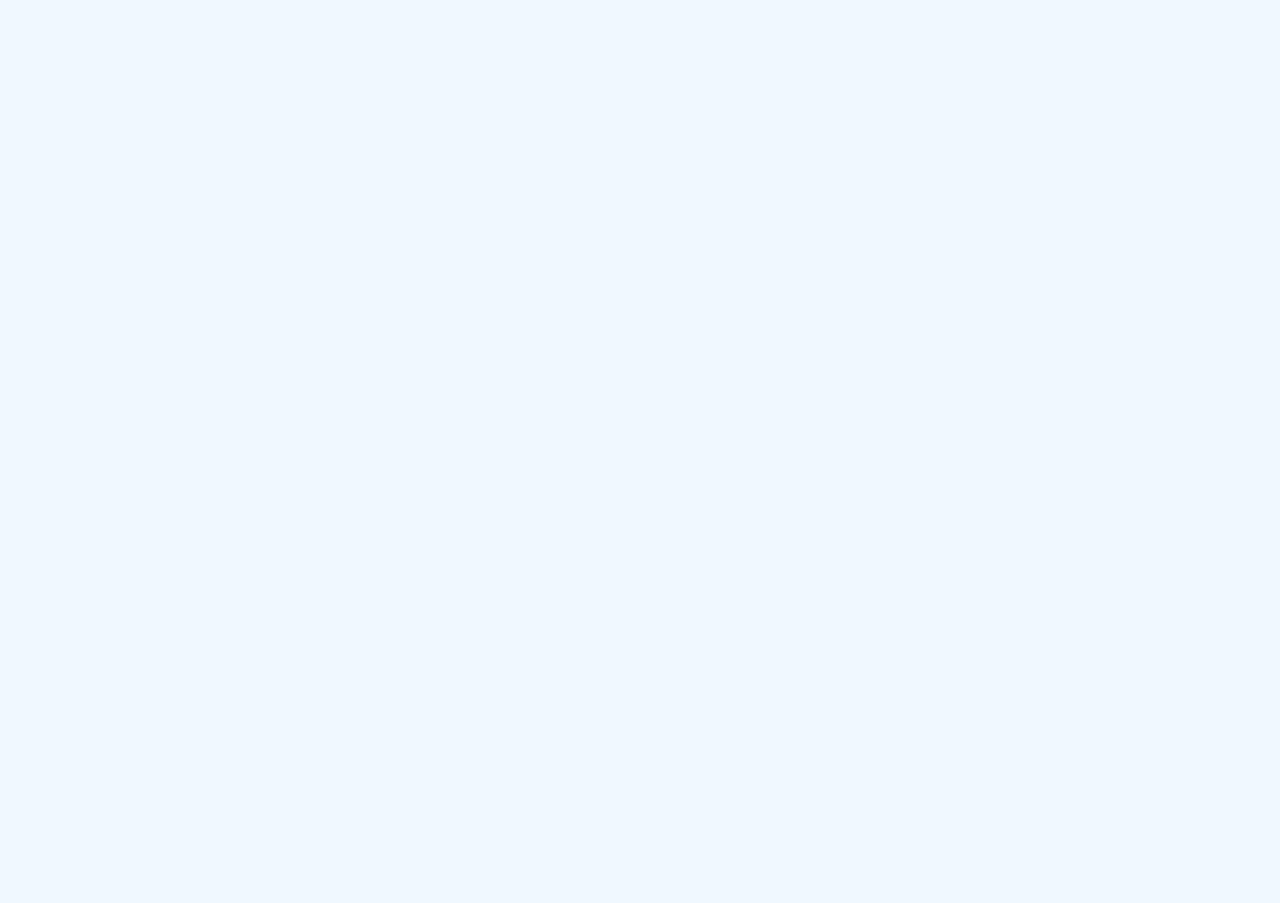
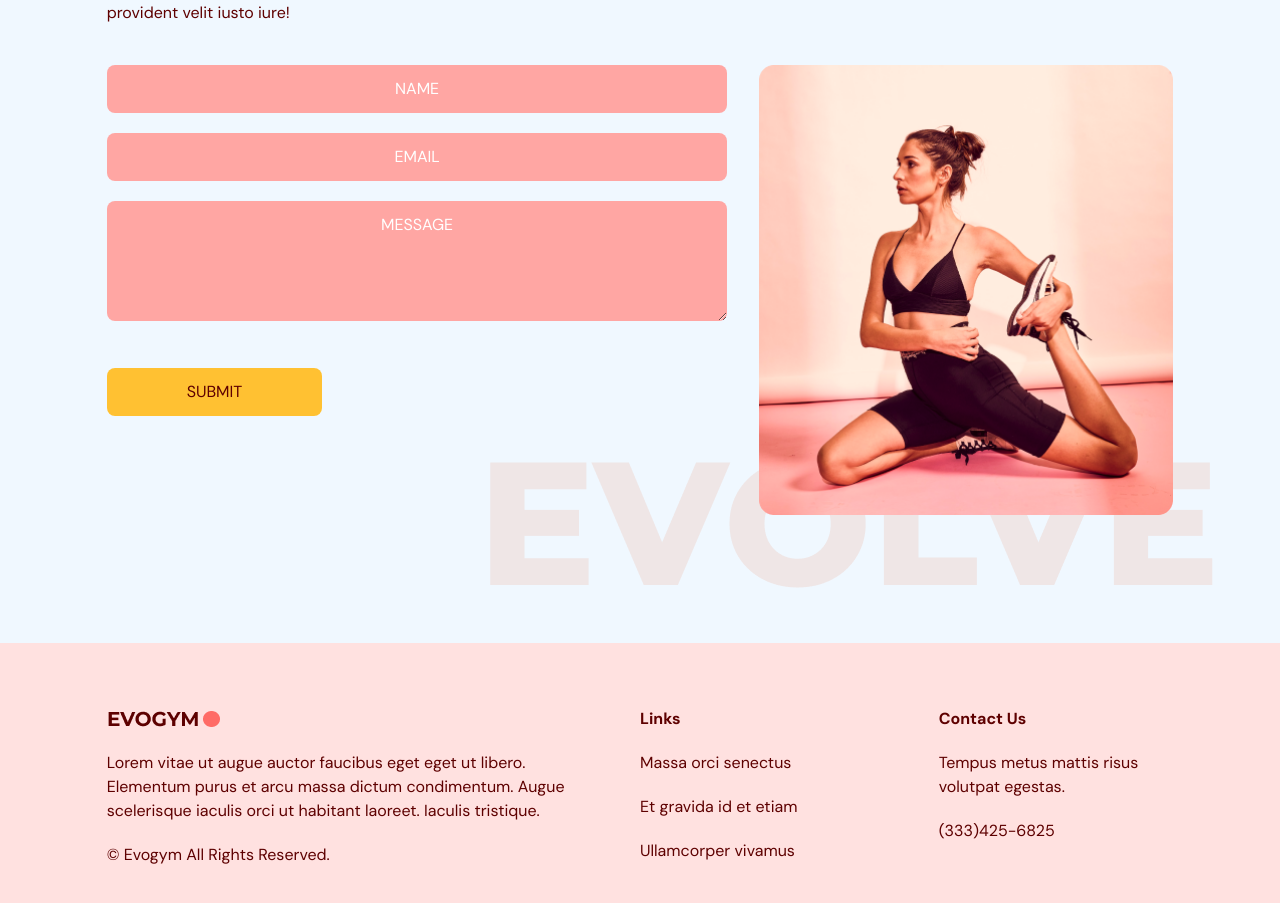
Before and after one commit to Jas-developer/JOSE_RIZAL_REPORT-WEB, a React (Vite) app: page / in a window 1280 px wide. Shown: the part 3165-4068 px from the top of the page. Before the commit the page ends 2990 px from the top, so only its background shows below. Built offline with nearby package versions, Linux system fonts and the light colour scheme.

Commit message:
added footer and style

```diff
--- a/package.json
+++ b/package.json
@@ -14,7 +14,8 @@
     "framer-motion": "^10.16.4",
     "react": "^18.2.0",
     "react-anchor-link-smooth-scroll": "^1.0.12",
-    "react-dom": "^18.2.0"
+    "react-dom": "^18.2.0",
+    "react-hook-form": "^7.47.0"
   },
   "devDependencies": {
     "@types/node": "^20.8.0",
--- a/src/App.tsx
+++ b/src/App.tsx
@@ -4,7 +4,8 @@ import { SelectedPage } from './shared/type';
 import { Home } from './scenes/home';
 import { Benifits } from './scenes/benifits';
 import { OurClasses } from './scenes/ourClasses';
-
+import { ContactUS } from './scenes/contactus';
+import { Footer } from './scenes/footer';
 const App = () => {
   const [selectedPage, setSelectedPage] = useState<SelectedPage>(SelectedPage.Home);
   const [isTopOfPage,setIsTopOfPage] = useState<boolean>(true);
@@ -28,6 +29,8 @@ const App = () => {
      <Home setSelectedPage={setSelectedPage}/>
      <Benifits setSelectedPage={setSelectedPage}/>
      <OurClasses setSelectedPage={setSelectedPage}/>
+     <ContactUS setSelectedPage={setSelectedPage}/>
+     <Footer />
     </div>
   );
 };
--- a/src/scenes/benifits/Benefit.tsx
+++ b/src/scenes/benifits/Benefit.tsx
@@ -34,7 +34,7 @@ export const Benefit = ({icon , title, setSelectedPage,description}:Props ) => {
          </div>
          <h4 className="font-bold">{title}</h4>
          <p className="my-3">{description}</p>
-        <AnchorLink href={`#${SelectedPage.ContactUs}`} onClick={() => setSelectedPage(SelectedPage.ContactUs)} className='text-sm font-bold text-primary-500 underline hover:text-secondary-500'>
+        <AnchorLink href={`#${SelectedPage.ContactUs}`} onClick={() => setSelectedPage(SelectedPage.Benifits)} className='text-sm font-bold text-primary-500 underline hover:text-secondary-500'>
         <p>Learn More</p>
         </AnchorLink>
         </motion.div>
--- /dev/null
+++ b/src/scenes/contactus/index.tsx
@@ -0,0 +1,133 @@
+import { SelectedPage } from "@/shared/type";
+import { motion } from "framer-motion";
+import { useForm } from "react-hook-form";
+import ContactUsGraphic from "@/assets/ContactUsPageGraphic.png";
+import { HText } from "@/shared/HText";
+
+type Props = {
+    setSelectedPage: (value : SelectedPage) => void;
+}
+
+
+const ContactUS = ({setSelectedPage} : Props) => {
+
+    const {
+        register,
+        trigger,
+        formState: { errors }
+    } = useForm();
+
+   const onSubmit = async (e: any) => {
+    const isValid = await trigger();
+    if(!isValid){
+        e.preventDefault();
+    }
+   }
+
+
+
+
+   const INPUT_STYLES = `w-full rounded-lg bg-primary-300 px05 py-3 placeholder-white text-center outline-none mb-5`;
+
+    return (
+        <section id="contactus" className="mx-auto w-5/6 pt-24 pb-32">
+            <motion.div onViewportEnter={() => setSelectedPage(SelectedPage.ContactUs)}>
+             {/* HEADER */}
+             <motion.div   initial="hidden" whileInView="visible"
+             viewport={{once:true, amount: 0.5}}
+             transition={{ delay: 0.4, duration: 1}}
+             variants={{
+             hidden: {opacity: 0, x:-100},
+             visible:{opacity: 1, x:0},
+            }} className="md:w-3/5">
+              <HText>
+                <span className="text-primary-500">JOIN NOW</span> TO GET IN SHAPE
+              </HText>
+              <p className="my-5">Lorem ipsum dolor sit amet consectetur adipisicing elit. Voluptatum distinctio libero provident velit iusto iure!</p>
+             </motion.div>
+             {/* FORM AND IMAGE */}
+             <div className="mt-10 justify-between gap-8 md:flex">
+                <motion.div className="mt-10 basis-3/5 md:mt-0"  initial="hidden" whileInView="visible"
+             viewport={{once:true, amount: 0.5}}
+             transition={{ delay: 0.5, duration: 1}}
+             variants={{
+             hidden: {opacity: 0, y:-100},
+             visible:{opacity: 1, y:0},
+            }}>
+
+                <form className="" target="_blank"   onSubmit={onSubmit} method="POST" action="https://formsubmit.co/evaristojason25@email.com">
+                    {/* for name */}
+                  <input className={INPUT_STYLES} type="text"  placeholder="NAME" {...register("name",{
+                    required: true,
+                    maxLength:100,
+                  })}/>
+                  {errors.name && (
+                    <p className="mt-1 text-primary-500">
+                        {errors.name.type === "required" && "This field is required" }
+                         {errors.name.type === "maxLength" && "Max length is 100 character." }
+                    </p>
+                  )}
+                      {/* for email */}
+                    <input className={INPUT_STYLES} type="text"  placeholder="EMAIL" {...register("email",{
+                    required: true,
+                    pattern: /^[A-Z0-9._%+-]+@[A-Z0-9.-]+\.[A-Z]{2,}$/i,
+                  })}/>
+                  {errors.email && (
+                    <p className="mt-1 text-primary-500">
+                        {errors.email.type === "required" && "This field is required" }
+                         {errors.email.type === "pattern" && "Invalid email address." }
+                    </p>
+                  )}
+
+                  {/* text area */}
+                    <textarea
+                className={INPUT_STYLES}
+                placeholder="MESSAGE"
+                rows={4}
+                cols={50}
+                {...register("message", {
+                  required: true,
+                  maxLength: 2000,
+                })}
+              />
+              {errors.message && (
+                <p className="mt-1 text-primary-500">
+                  {errors.message.type === "required" &&
+                    "This field is required."}
+                  {errors.message.type === "maxLength" &&
+                    "Max length is 2000 char."}
+                </p>
+              )}
+              {/* button */}
+              <button
+                type="submit"
+                className="mt-5 rounded-lg bg-secondary-500 px-20 py-3 transition duration-500 hover:text-white"
+              >
+                SUBMIT
+              </button>
+                </form>
+
+                </motion.div>
+
+
+              <motion.div className="relative mt-16 basis-2/5 md:mt-0"
+              initial="hidden" whileInView="visible"
+             viewport={{once:true, amount: 0.5}}
+             transition={{ delay: 0.2, duration: 0.5}}
+             variants={{
+             hidden: {opacity: 0, y:50},
+             visible:{opacity: 1, y:0},
+            }}>
+
+               <div className="md:before:content-evolvetext w-full before:absolute before:-bottom-20 before:-right-10 before:z-[-1]">
+                <img src={ContactUsGraphic} alt="contact page graphic" className="w-full" />
+               </div>
+              </motion.div>
+
+             </div>
+            </motion.div>
+        </section>
+    )
+};
+
+export {ContactUS};
--- /dev/null
+++ b/src/scenes/footer/index.tsx
@@ -0,0 +1,35 @@
+
+import Logo from "@/assets/Logo.png";
+
+
+
+
+
+export const Footer = () => {
+    return(
+         <footer className="bg-primary-100 py-16">
+      <div className="justify-content mx-auto w-5/6 gap-16 md:flex">
+        <div className="mt-16 basis-1/2 md:mt-0">
+          <img alt="logo" src={Logo} />
+          <p className="my-5">
+            Lorem vitae ut augue auctor faucibus eget eget ut libero. Elementum
+            purus et arcu massa dictum condimentum. Augue scelerisque iaculis
+            orci ut habitant laoreet. Iaculis tristique.
+          </p>
+          <p>© Evogym All Rights Reserved.</p>
+        </div>
+        <div className="mt-16 basis-1/4 md:mt-0">
+          <h4 className="font-bold">Links</h4>
+          <p className="my-5">Massa orci senectus</p>
+          <p className="my-5">Et gravida id et etiam</p>
+          <p>Ullamcorper vivamus</p>
+        </div>
+        <div className="mt-16 basis-1/4 md:mt-0">
+          <h4 className="font-bold">Contact Us</h4>
+          <p className="my-5">Tempus metus mattis risus volutpat egestas.</p>
+          <p>(333)425-6825</p>
+        </div>
+      </div>
+    </footer>
+    )
+}
--- a/src/scenes/navbar/index.tsx
+++ b/src/scenes/navbar/index.tsx
@@ -93,6 +93,7 @@ const Navbar = ({ isTopOfPage, selectedPage, setSelectedPage }: Props) => {
               page="Benefits"
               selectedPage={selectedPage}
               setSelectedPage={setSelectedPage}
+
             />
             <Link
               page="Our Classes"
```
Also changed, not shown: 1 other file (tests, documents, lock files or other folders).
